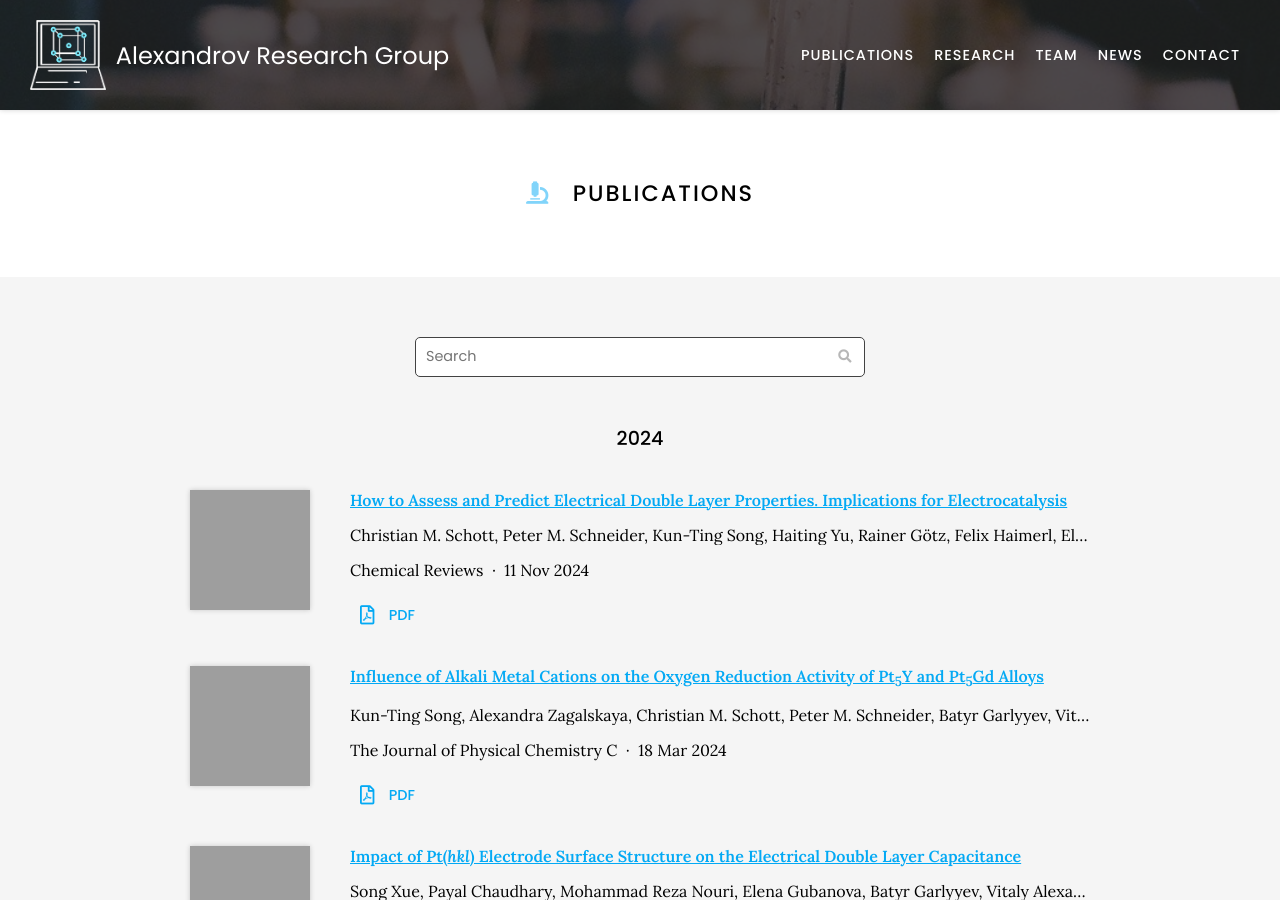
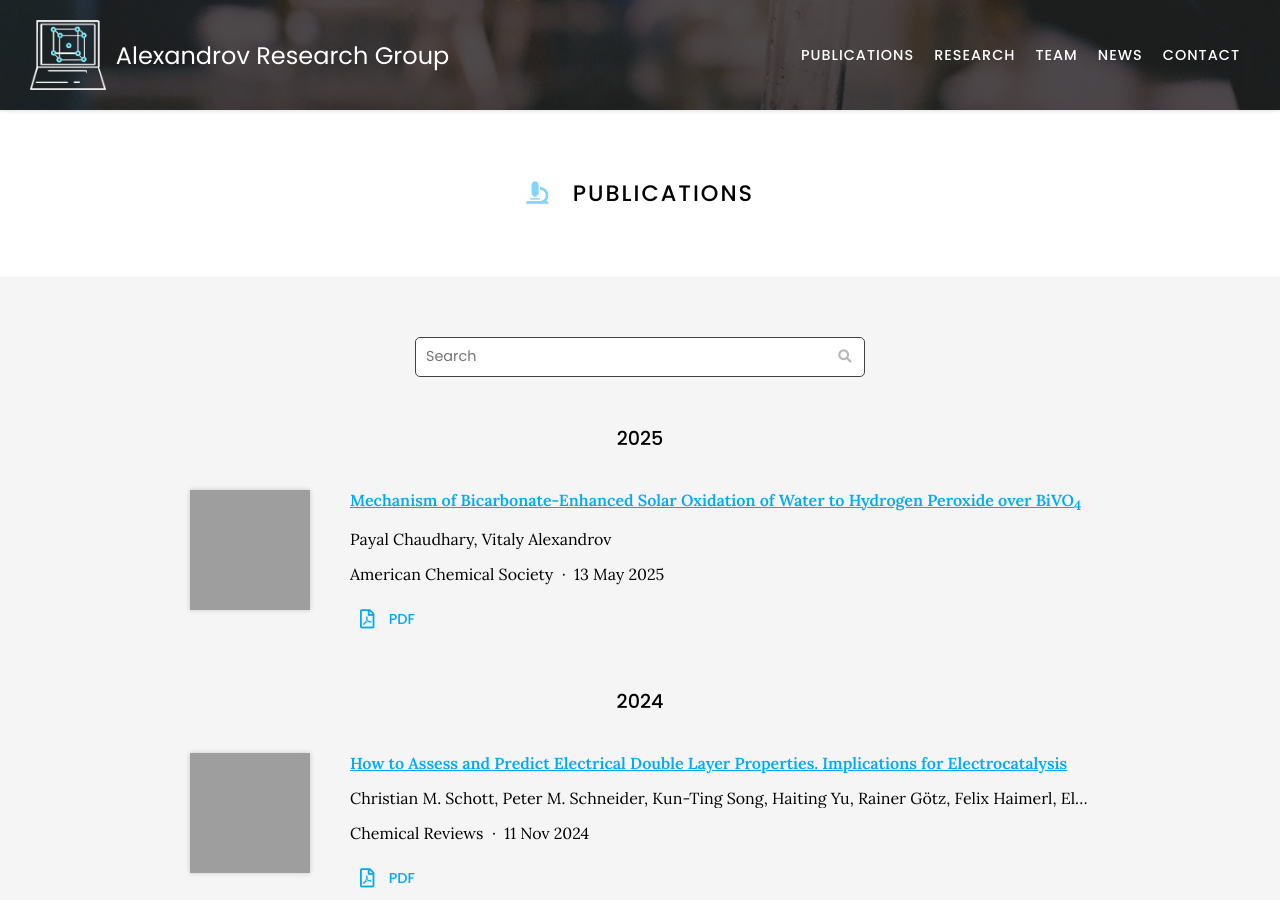
Before and after one commit to valexandrov/webpage, a Jekyll site: the page built from publications/index.md, in a window 1280 px wide and 900 px high. Built offline with Jekyll 4.4.1, drawn with Linux system fonts in a browser that asks for light colours; nearby versions of some CDN libraries; grey boxes are pictures that could not be loaded.

Commit message:
added citation

```diff
--- a/_data/citations.yaml
+++ b/_data/citations.yaml
@@ -1,5 +1,17 @@
 # GENERATED AUTOMATICALLY, DO NOT EDIT
 
+- id: doi:10.1021/acscatal.5c00478
+  title: 'Mechanism of Bicarbonate-Enhanced Solar Oxidation of Water to Hydrogen Peroxide over BiVO<sub>4</sub>'
+  authors:
+  - Payal Chaudhary
+  - Vitaly Alexandrov
+  publisher: American Chemical Society
+  date: '2025-05-13'
+  link: https://doi.org/10.1021/acscatal.5c00478
+  image: https://pubs.acs.org/cms/10.1021/acscatal.5c00478/asset/images/medium/cs5c00478_0007.gif
+  extra-links:
+  - type: pdf
+    link: https://valexandrov.github.io/webpage/papers/chaudhary-alexandrov-2025-mechanism-of-bicarbonate-enhanced-solar-oxidation-of-water-to-hydrogen-peroxide-over-bivo4.pdf
 - id: doi:10.1021/acs.chemrev.3c00806
   title: How to Assess and Predict Electrical Double Layer Properties. Implications
     for Electrocatalysis
```
